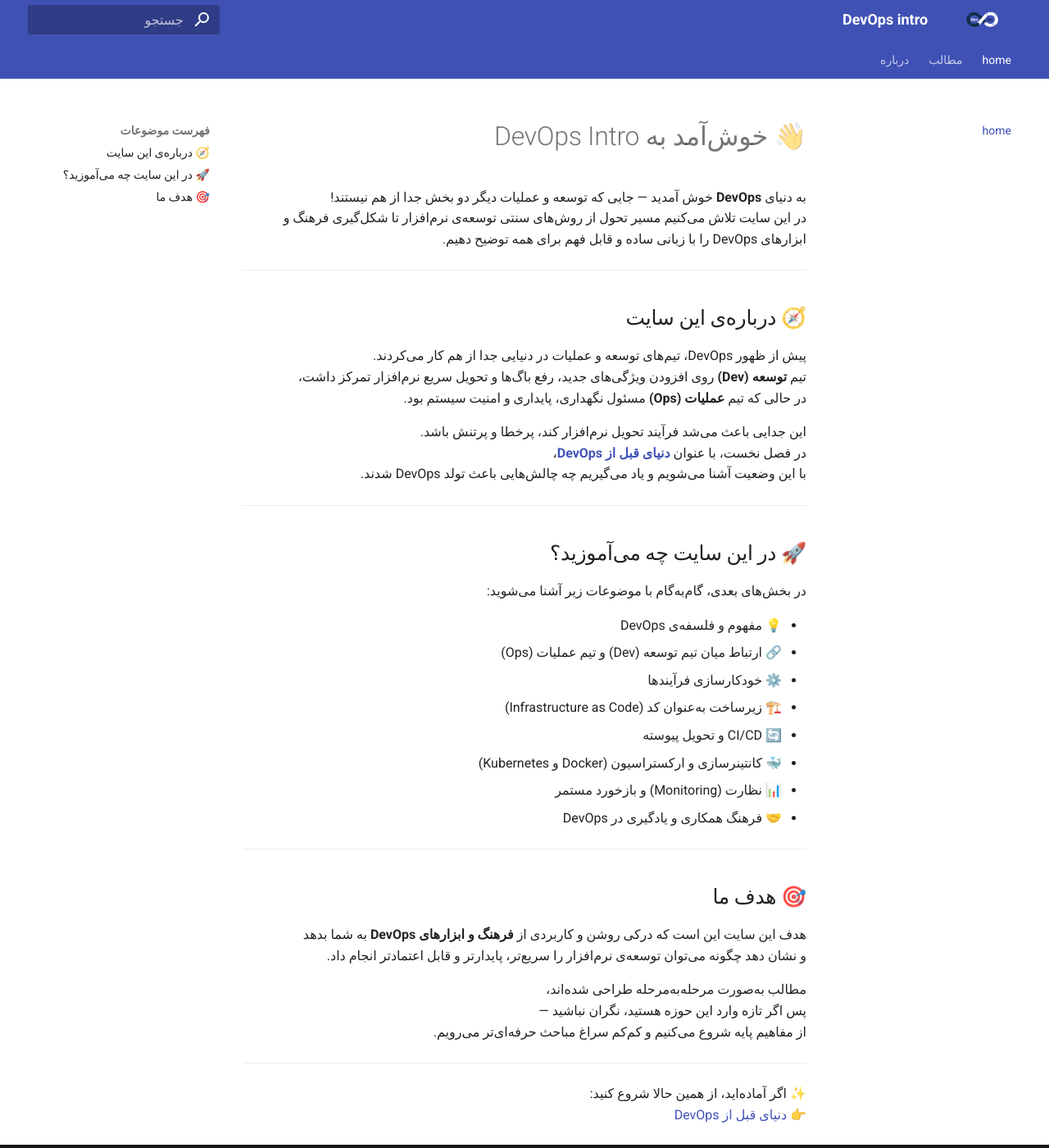
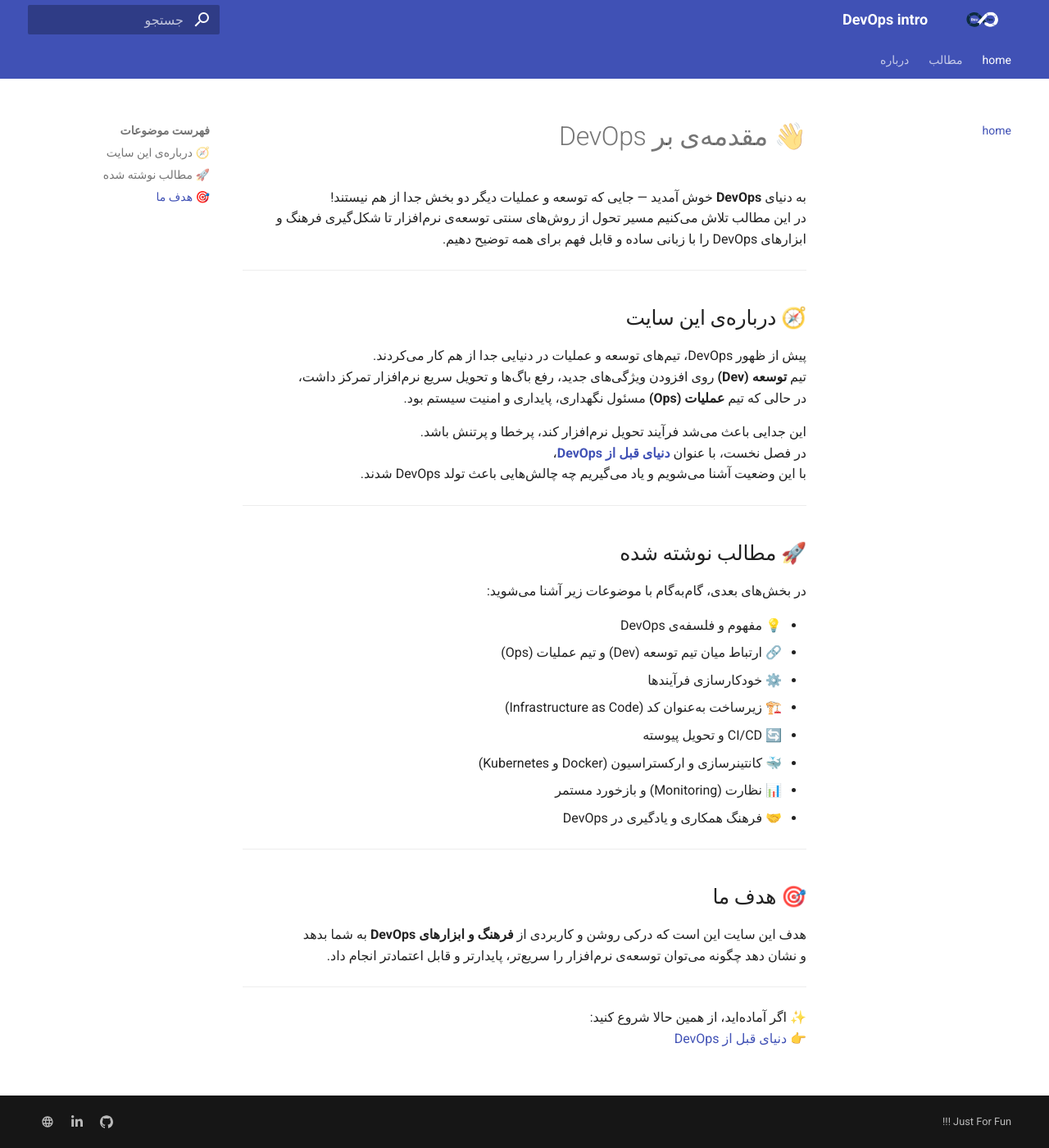
Before and after one commit to mammadnet/devops-intro, an MkDocs documentation site: the page built from docs/index.md, in a window 1280 px wide and 1400 px high. Shown: the whole window at 82% size. Built offline with MkDocs 1.6.1 and Material for MkDocs 9.7.7, drawn with Linux system fonts in a browser that asks for light colours.

Commit message:
Change titles

```diff
--- a/docs/index.md
+++ b/docs/index.md
@@ -1,7 +1,7 @@
-# 👋 خوش‌آمد به DevOps Intro
+# 👋 مقدمه‌ی بر DevOps
 
 به دنیای **DevOps** خوش آمدید — جایی که توسعه و عملیات دیگر دو بخش جدا از هم نیستند!
-در این سایت تلاش می‌کنیم مسیر تحول از روش‌های سنتی توسعه‌ی نرم‌افزار تا شکل‌گیری فرهنگ و ابزارهای DevOps را با زبانی ساده و قابل فهم برای همه توضیح دهیم.
+در این مطالب تلاش می‌کنیم مسیر تحول از روش‌های سنتی توسعه‌ی نرم‌افزار تا شکل‌گیری فرهنگ و ابزارهای DevOps را با زبانی ساده و قابل فهم برای همه توضیح دهیم.
 
 ---
 
@@ -17,7 +17,7 @@
 
 ---
 
-## 🚀 در این سایت چه می‌آموزید؟
+## 🚀 مطالب نوشته شده
 
 در بخش‌های بعدی، گام‌به‌گام با موضوعات زیر آشنا می‌شوید:
 
@@ -37,9 +37,6 @@
 هدف این سایت این است که درکی روشن و کاربردی از **فرهنگ و ابزارهای DevOps** به شما بدهد
 و نشان دهد چگونه می‌توان توسعه‌ی نرم‌افزار را سریع‌تر، پایدارتر و قابل اعتمادتر انجام داد.
 
-مطالب به‌صورت مرحله‌به‌مرحله طراحی شده‌اند،
-پس اگر تازه وارد این حوزه هستید، نگران نباشید —
-از مفاهیم پایه شروع می‌کنیم و کم‌کم سراغ مباحث حرفه‌ای‌تر می‌رویم.
 
 ---
 
```
